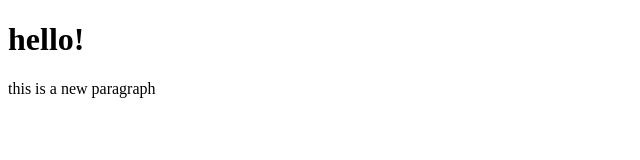
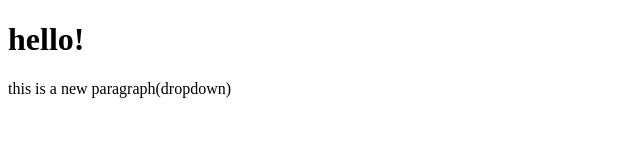
Before and after one commit to Kashfulhudazainab/localrepo, a plain HTML site: page index.html in a window 1280 px wide. Shown: the full height of the page, 0-640 px from the left. Drawn offline with Linux system fonts and the light colour scheme.

```diff
--- a/index.html
+++ b/index.html
@@ -11,7 +11,7 @@
         hello!
     </h1>
     <p>
-        this is a new paragraph
+        this is a new paragraph(dropdown)
     </p>
 </body>
 </html>
```
